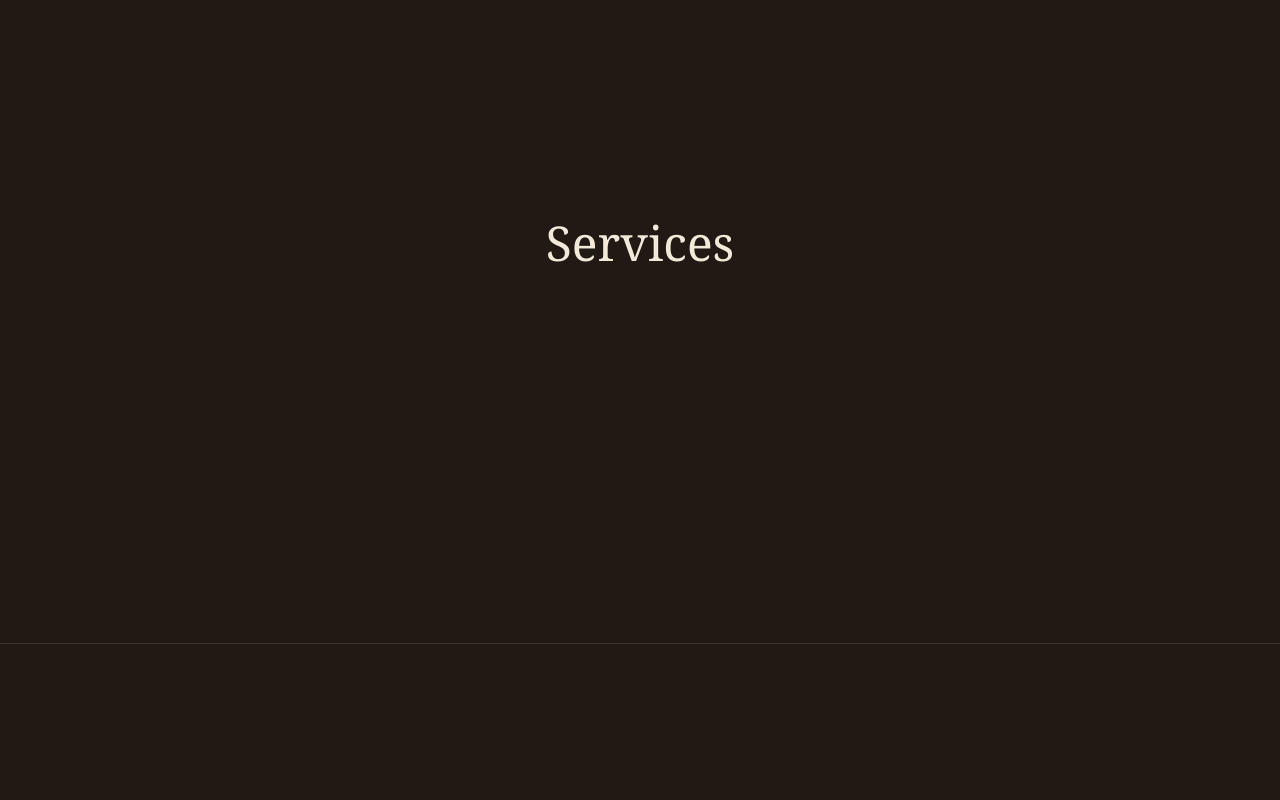
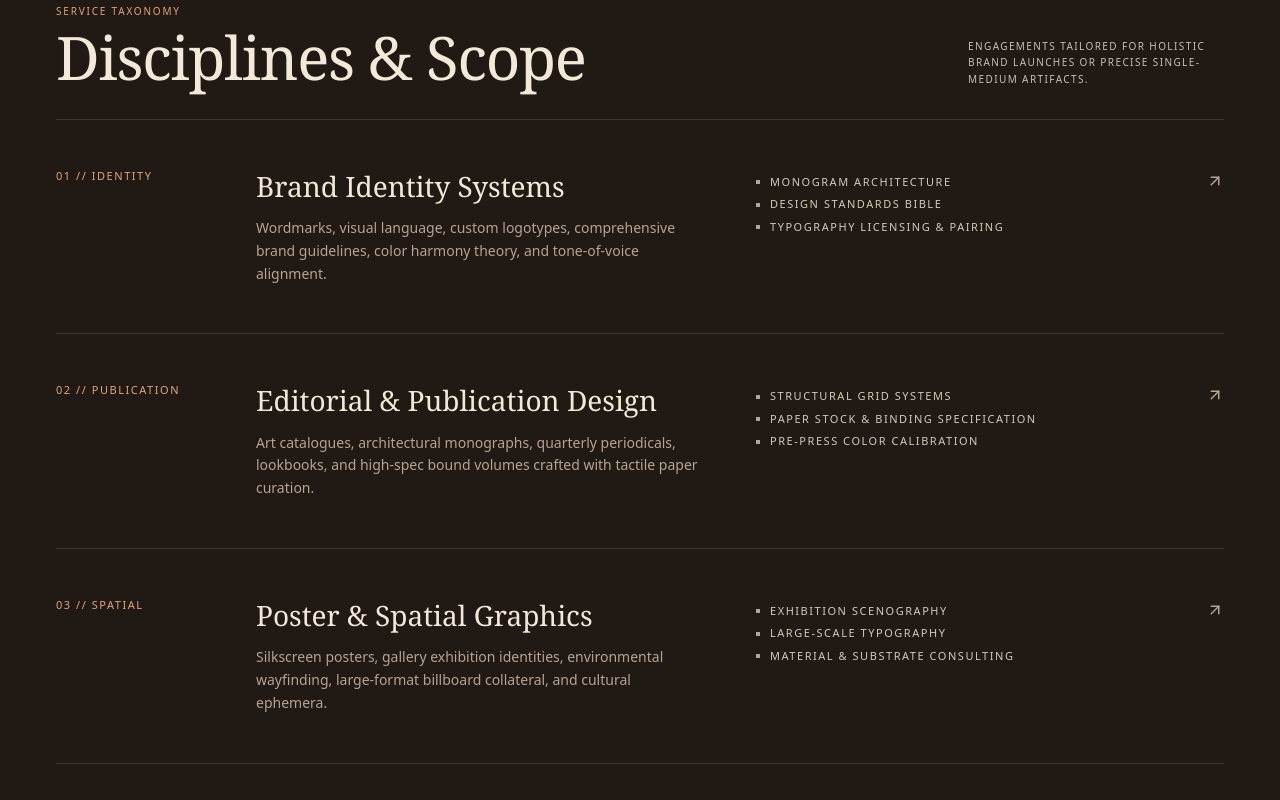
Before and after one commit to Kalx6/alferid-portfolio, a React (Vite) app: page / in a window 1280 px wide. Shown: the part 4660-5460 px from the top of the page. Built offline with nearby package versions, Linux system fonts and the light colour scheme.

Commit message:
feat: add services section

```diff
--- /dev/null
+++ b/src/components/sections/Services.jsx
@@ -0,0 +1,78 @@
+import { Link } from 'react-router-dom'
+import { ArrowUpRight } from 'lucide-react'
+import Container from '../ui/Container'
+import { services, servicesIntro } from '../../data/services'
+
+export default function Services() {
+  return (
+    <section id="services" aria-labelledby="services-heading" className="py-24 lg:py-40">
+      <Container>
+        <div className="flex flex-col gap-6 border-b border-line pb-8 md:flex-row md:items-end md:justify-between">
+          <div>
+            <p className="text-[10px] uppercase tracking-[0.18em] text-label">
+              {servicesIntro.label}
+            </p>
+            <h2
+              id="services-heading"
+              className="mt-2 font-serif text-5xl tracking-[-0.02em] lg:text-6xl"
+            >
+              {servicesIntro.title}
+            </h2>
+          </div>
+          <p className="max-w-[16rem] text-[10px] uppercase leading-relaxed tracking-[0.14em] text-foreground/80 md:text-left">
+            {servicesIntro.note}
+          </p>
+        </div>
+
+        <ul>
+          {services.map(({ id, number, tag, title, description, deliverables }) => (
+            <li
+              key={id}
+              className="grid gap-5 border-b border-line py-10 first:border-t-0 last:border-b-0 lg:grid-cols-12 lg:gap-8 lg:py-12"
+            >
+              <div className="flex items-start justify-between lg:col-span-2 lg:block">
+                <p className="text-[11px] uppercase tracking-[0.14em] text-label">
+                  {number} // {tag}
+                </p>
+                <Link
+                  to="/#contact"
+                  aria-label={`Enquire about ${title}`}
+                  className="text-muted transition-colors hover:text-foreground lg:hidden"
+                >
+                  <ArrowUpRight size={18} aria-hidden="true" />
+                </Link>
+              </div>
+
+              <div className="lg:col-span-5">
+                <h3 className="font-serif text-2xl lg:text-[1.75rem]">{title}</h3>
+                <p className="mt-3 max-w-md text-sm leading-relaxed text-muted">{description}</p>
+              </div>
+
+              <ul className="space-y-1.5 lg:col-span-4 lg:pt-1.5">
+                {deliverables.map((item) => (
+                  <li
+                    key={item}
+                    className="flex items-center gap-2.5 text-[11px] uppercase tracking-[0.14em] text-foreground/85"
+                  >
+                    <span aria-hidden="true" className="size-1 shrink-0 bg-muted" />
+                    {item}
+                  </li>
+                ))}
+              </ul>
+
+              <div className="hidden justify-end lg:col-span-1 lg:flex lg:pt-1">
+                <Link
+                  to="/#contact"
+                  aria-label={`Enquire about ${title}`}
+                  className="text-muted transition-colors hover:text-foreground"
+                >
+                  <ArrowUpRight size={18} aria-hidden="true" />
+                </Link>
+              </div>
+            </li>
+          ))}
+        </ul>
+      </Container>
+    </section>
+  )
+}
--- /dev/null
+++ b/src/data/services.js
@@ -0,0 +1,45 @@
+// Placeholder content from the Stitch mockup: replace with verified services.
+export const servicesIntro = {
+  label: 'Service Taxonomy',
+  title: 'Disciplines & Scope',
+  note: 'Engagements tailored for holistic brand launches or precise single-medium artifacts.',
+}
+
+export const services = [
+  {
+    id: 'identity',
+    number: '01',
+    tag: 'Identity',
+    title: 'Brand Identity Systems',
+    description:
+      'Wordmarks, visual language, custom logotypes, comprehensive brand guidelines, color harmony theory, and tone-of-voice alignment.',
+    deliverables: ['Monogram Architecture', 'Design Standards Bible', 'Typography Licensing & Pairing'],
+  },
+  {
+    id: 'publication',
+    number: '02',
+    tag: 'Publication',
+    title: 'Editorial & Publication Design',
+    description:
+      'Art catalogues, architectural monographs, quarterly periodicals, lookbooks, and high-spec bound volumes crafted with tactile paper curation.',
+    deliverables: ['Structural Grid Systems', 'Paper Stock & Binding Specification', 'Pre-Press Color Calibration'],
+  },
+  {
+    id: 'spatial',
+    number: '03',
+    tag: 'Spatial',
+    title: 'Poster & Spatial Graphics',
+    description:
+      'Silkscreen posters, gallery exhibition identities, environmental wayfinding, large-format billboard collateral, and cultural ephemera.',
+    deliverables: ['Exhibition Scenography', 'Large-Scale Typography', 'Material & Substrate Consulting'],
+  },
+  {
+    id: 'digital',
+    number: '04',
+    tag: 'Digital',
+    title: 'Digital & Kinetic Direction',
+    description:
+      'Digital showcase editorial websites, kinetic typography trailers, social campaign frameworks, and interactive visual narratives.',
+    deliverables: ['Responsive Layout Architecture', 'Kinetic Type Motion Design', 'Social Brand Toolkits'],
+  },
+]
--- a/src/pages/Home.jsx
+++ b/src/pages/Home.jsx
@@ -2,10 +2,10 @@ import Hero from '../components/sections/Hero'
 import Stats from '../components/sections/Stats'
 import SelectedWork from '../components/sections/SelectedWork'
 import Philosophy from '../components/sections/Philosophy'
+import Services from '../components/sections/Services'
 
 // Temporary stubs: each gets replaced by its real section as we build.
 const stubs = [
-  { id: 'services', title: 'Services' },
   { id: 'approach', title: 'Approach' },
   { id: 'contact', title: 'Contact' },
 ]
@@ -17,6 +17,7 @@ export default function Home() {
       <Stats />
       <SelectedWork />
       <Philosophy />
+      <Services />
       {stubs.map(({ id, title }) => (
         <section key={id} id={id} className="grid min-h-screen place-items-center border-b border-line">
           <h2 className="font-serif text-5xl">{title}</h2>
```
